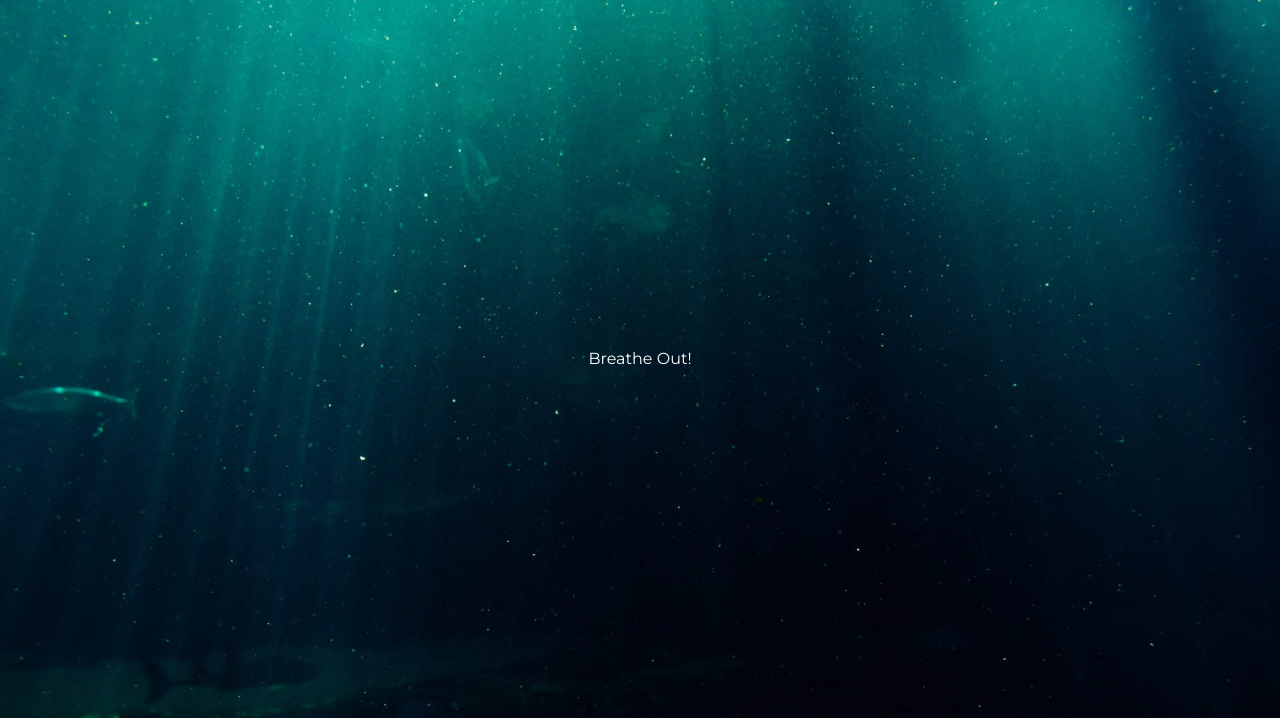
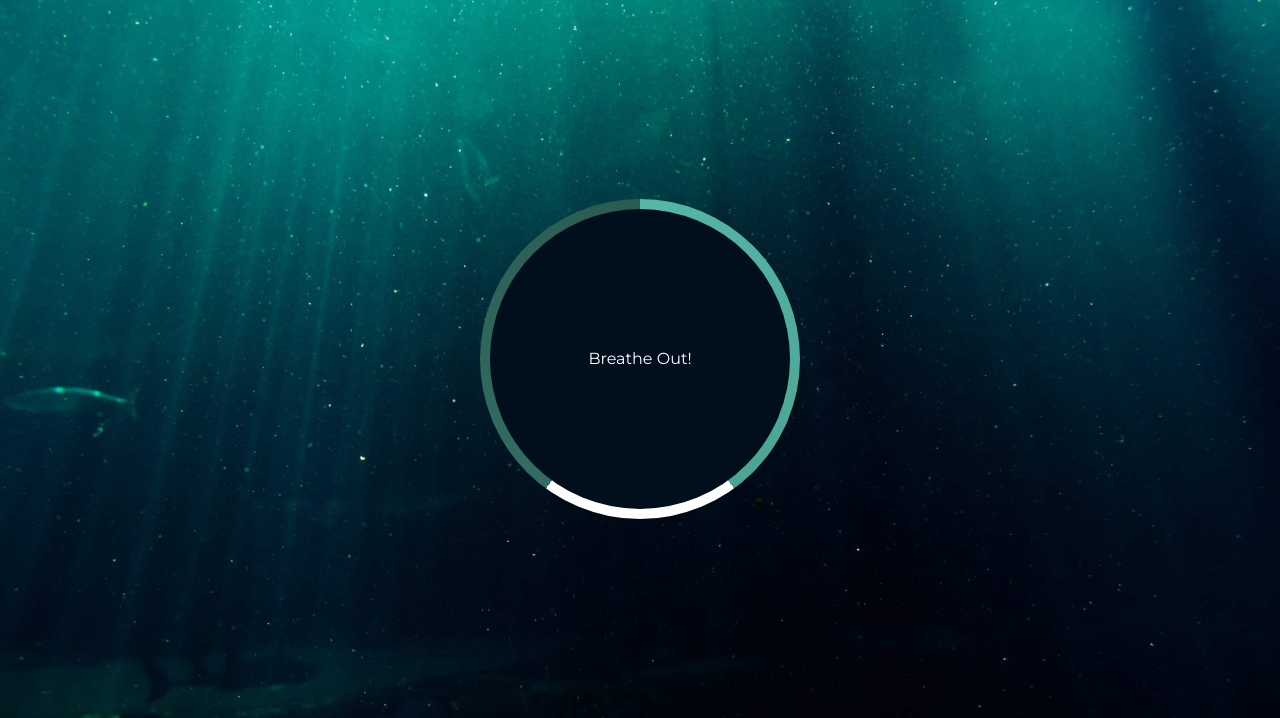
Before and after one commit to SamKlep/meditationApp, a plain HTML site: page index.html in a window 1280 px wide. Shown: the part 82-800 px from the top of the page. Drawn offline with Linux system fonts and the light colour scheme.

Commit message:
Circle and circle-gradient styles added

```diff
--- a/style.css
+++ b/style.css
@@ -26,3 +26,32 @@ body {
     position: relative;
     transform: scale(1);
 }
+
+.gradient-circle {
+    background: conic-gradient(
+      #55b7a4 0%,
+      #4ca493 40%,
+      #fff 40%,
+      #fff 60%,
+      #336d62 60%,
+      #2a5b52 100%
+    );
+    height: 320px;
+    width: 320px;
+    z-index: -2;
+    border-radius: 50%;
+    position: absolute;
+    top: -10px;
+    left: -10px;
+  }
+
+  .circle {
+      background-color: #010f1c;
+      height: 100%;
+      width: 100%;
+      position: absolute;
+      top: 0;
+      left: 0;
+      z-index: -1;
+      border-radius: 50%;
+  }
```
